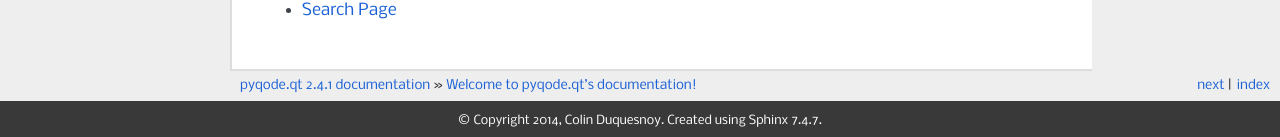
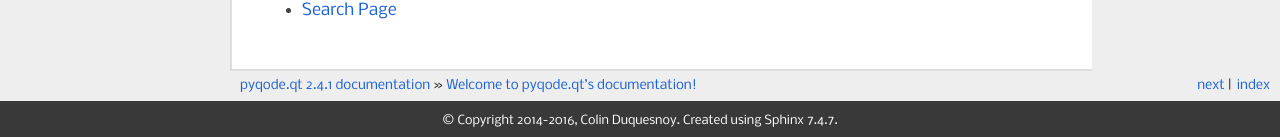
Before and after one commit to pyQode/pyqode.qt, a Sphinx documentation site: the page built from doc/index.rst, in a window 1280 px wide. Shown: the part 1053-1190 px from the top of the page. Built offline with Sphinx 7.4.7, drawn with Linux system fonts in a browser that asks for light colours.

Commit message:
Update copyright years

```diff
--- a/doc/conf.py
+++ b/doc/conf.py
@@ -47,7 +47,7 @@
 
 # General information about the project.
 project = u'pyqode.qt'
-copyright = u'2014, Colin Duquesnoy'
+copyright = u'2014-2016, Colin Duquesnoy'
 
 # The version info for the project you're documenting, acts as replacement for
 # |version| and |release|, also used in various other places throughout the
@@ -267,7 +267,7 @@
 epub_title = u'pyqode'
 epub_author = u'Author'
 epub_publisher = u'Author'
-epub_copyright = u'2014, Author'
+epub_copyright = u'2014-2016, Author'
 
 # The basename for the epub file. It defaults to the project name.
 #epub_basename = u'pyqode'
```
